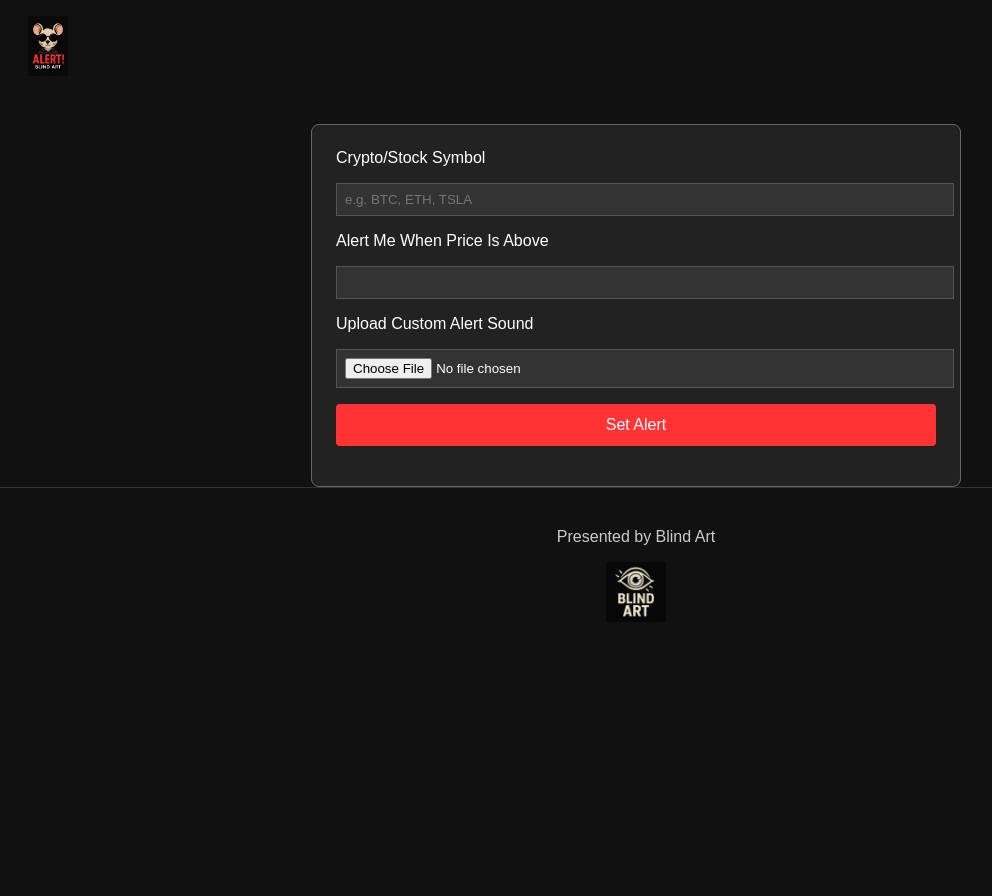
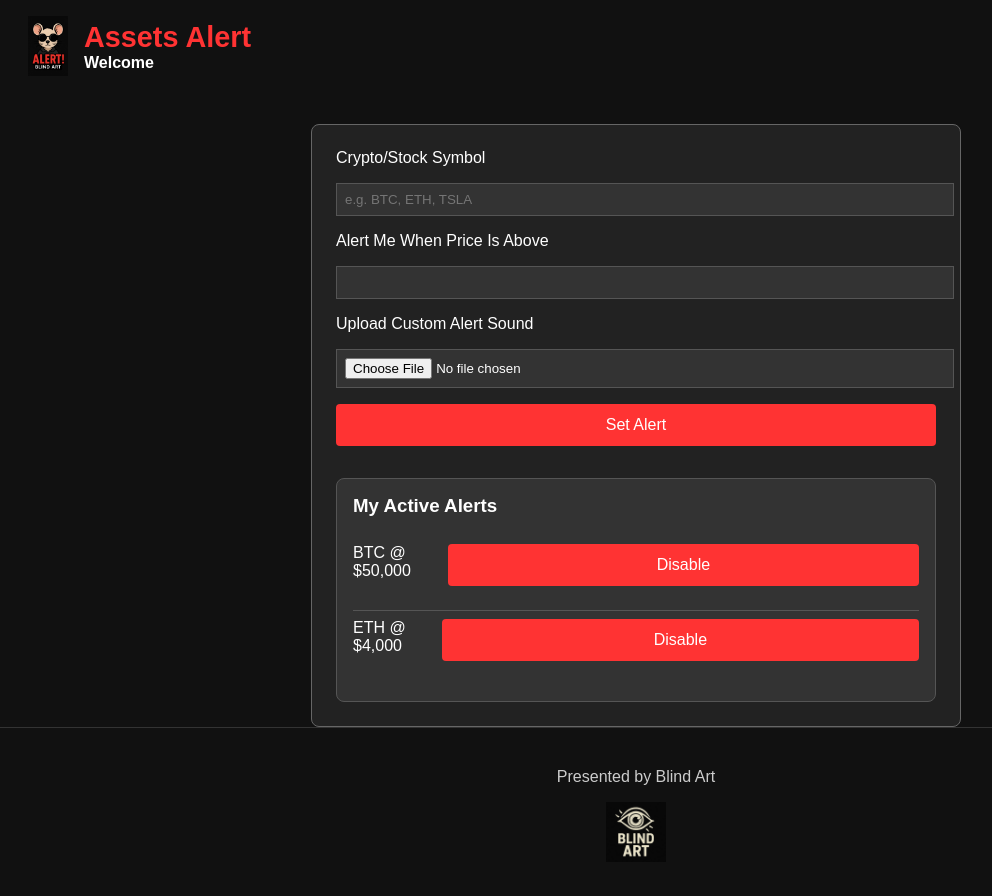
Before and after one commit to blin-arttina/Alert_appp, a plain HTML site: page assets-alert.html in a window 1280 px wide. Shown: the whole page, without its empty margins (4-996 px from the left). Before the commit the page ends 800 px from the top, so only its background shows below. Drawn offline with Linux system fonts and the light colour scheme.

Commit message:
Add files via upload

```diff
--- a/assets-alert.html
+++ b/assets-alert.html
@@ -16,11 +16,28 @@
     header {
       display: flex;
       align-items: center;
+      justify-content: flex-start;
       padding: 1rem 2rem;
       background-color: #111;
     }
     header img {
       height: 60px;
+      margin-right: 1rem;
+    }
+    .header-text {
+      display: flex;
+      flex-direction: column;
+      justify-content: center;
+    }
+    .header-text h1 {
+      margin: 0;
+      font-size: 1.8rem;
+      color: #f33;
+    }
+    .header-text h2 {
+      margin: 0;
+      font-size: 1rem;
+      color: #fff;
     }
     .container {
       max-width: 600px;
@@ -54,6 +71,25 @@
     button:hover {
       background-color: #c00;
     }
+    .alerts {
+      margin-top: 2rem;
+      padding: 1rem;
+      border: 1px solid #555;
+      border-radius: 8px;
+      background-color: #333;
+    }
+    .alerts h3 {
+      margin-top: 0;
+    }
+    .alert-item {
+      display: flex;
+      justify-content: space-between;
+      padding: 0.5rem 0;
+      border-bottom: 1px solid #555;
+    }
+    .alert-item:last-child {
+      border-bottom: none;
+    }
     footer {
       text-align: center;
       padding: 2rem;
@@ -73,7 +109,12 @@
 <body>
   <header>
     <img src="alert_logo.png" alt="Assets Alert Logo">
+    <div class="header-text">
+      <h1>Assets Alert</h1>
+      <h2>Welcome</h2>
+    </div>
   </header>
+
   <div class="container">
     <form id="alertForm">
       <label for="symbol">Crypto/Stock Symbol</label>
@@ -88,7 +129,20 @@
       <button type="submit">Set Alert</button>
     </form>
     <p id="status"></p>
+
+    <div class="alerts">
+      <h3>My Active Alerts</h3>
+      <div class="alert-item">
+        <span>BTC @ $50,000</span>
+        <button>Disable</button>
+      </div>
+      <div class="alert-item">
+        <span>ETH @ $4,000</span>
+        <button>Disable</button>
+      </div>
+    </div>
   </div>
+
   <footer>
     <p>Presented by Blind Art</p>
     <img src="blind_art_logo.png" alt="Blind Art Logo">
```
